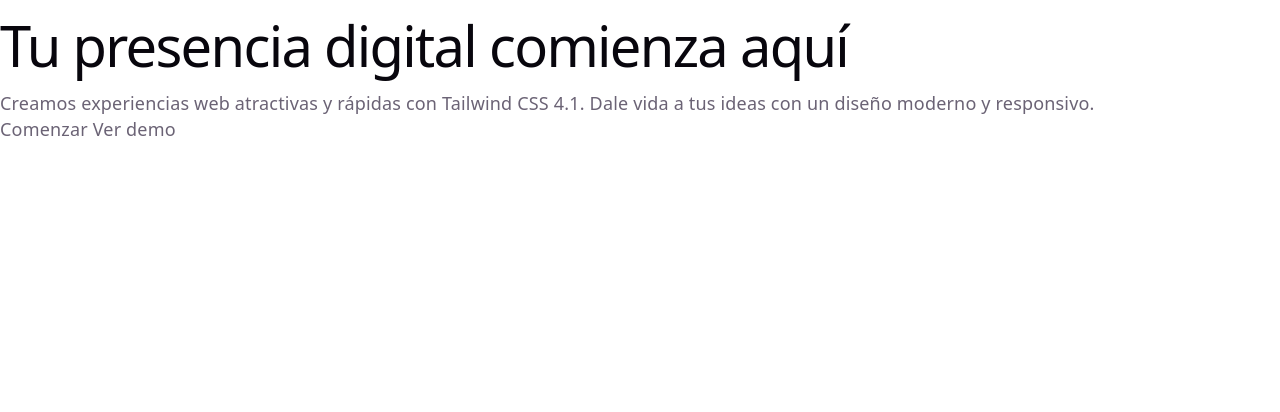
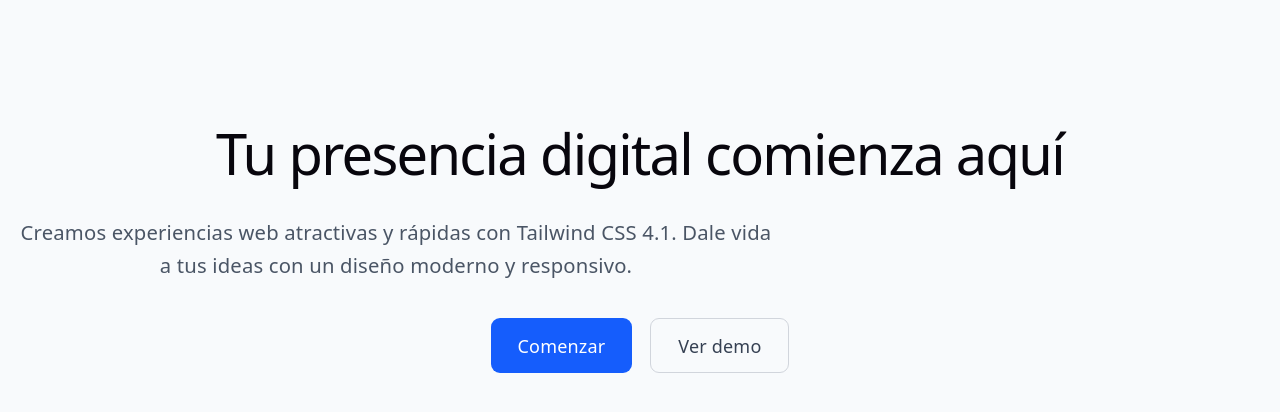
Before and after one commit to rominabrownv/landing, a website built with Vite: page index.html in a window 1280 px wide. Built offline with nearby package versions, Linux system fonts and the light colour scheme.

Commit message:
Cambios finales

```diff
--- a/index.html
+++ b/index.html
@@ -1,25 +1,22 @@
 <!doctype html>
 <html lang="en">
-
   <head>
     <meta charset="UTF-8" />
     <link rel="icon" type="image/svg+xml" href="/favicon.svg" />
+    <meta name="viewport" content="width=device-width, initial-scale=1.0" />
      <script src="https://cdn.jsdelivr.net/npm/@tailwindcss/browser@4"></script>
-  <meta name="viewport" content="width=device-width, initial-scale=1.0" />
     <title>landing</title>
   </head>
-
 <body>
- <main>
-      <div id="container-01">
-         <h1>Tu presencia digital comienza aquí</h1>
-         <p>Creamos experiencias web atractivas y rápidas con Tailwind CSS 4.1. Dale vida a tus ideas con un diseño moderno y responsivo.</p>
-         <div id="container-02">
-            <button id="start">Comenzar</button>
-            <button id="demo">Ver demo</button>
+   <main class="bg-slate-50 dark:bg-gray-900">
+      <div id="container-01" class="mx-auto px-4 py-20 text-center">
+         <h1 class="text-4xl font-extrabold tracking-tight text-gray-900 dark:text-white">Tu presencia digital comienza aquí</h1>
+         <p class="mt-6 text-lg leading-relaxed text-gray-600 max-w-2xl mx-auto dark:text-gray-300">Creamos experiencias web atractivas y rápidas con Tailwind CSS 4.1. Dale vida a tus ideas con un diseño moderno y responsivo.</p>
+         <div id="container-02" class="mt-8 flex justify-center gap-4">
+            <button id="start" class="inline-block px-6 py-3 text-white bg-blue-600 rounded-lg">Comenzar</button>
+            <button id="demo" class="inline-block px-6 py-3 border border-gray-300 text-gray-700 rounded-lg dark:border-gray-600 dark:text-white">Ver demo</button>
          </div>
       </div>
    </main>
 </body>
-
 </html>
```
Lines whose indentation alone changed are shown as unchanged.
